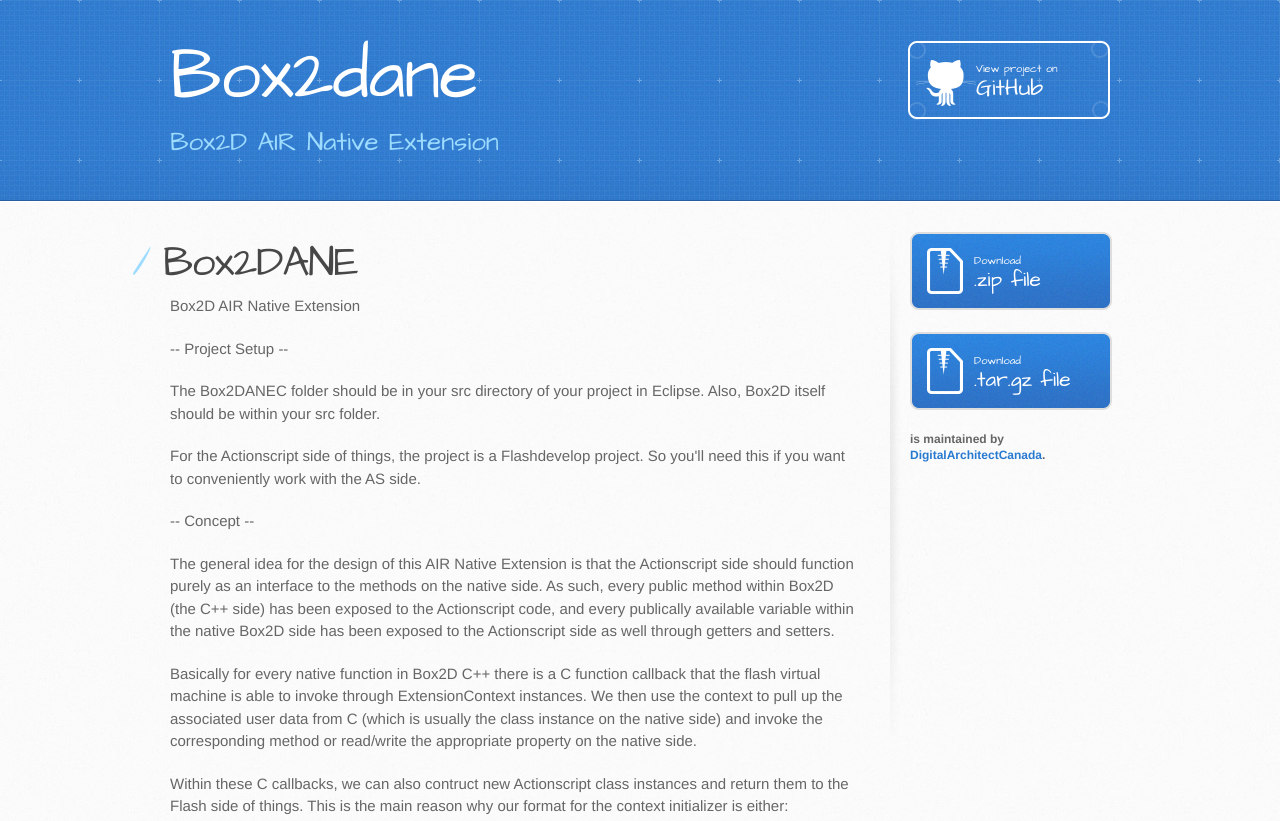
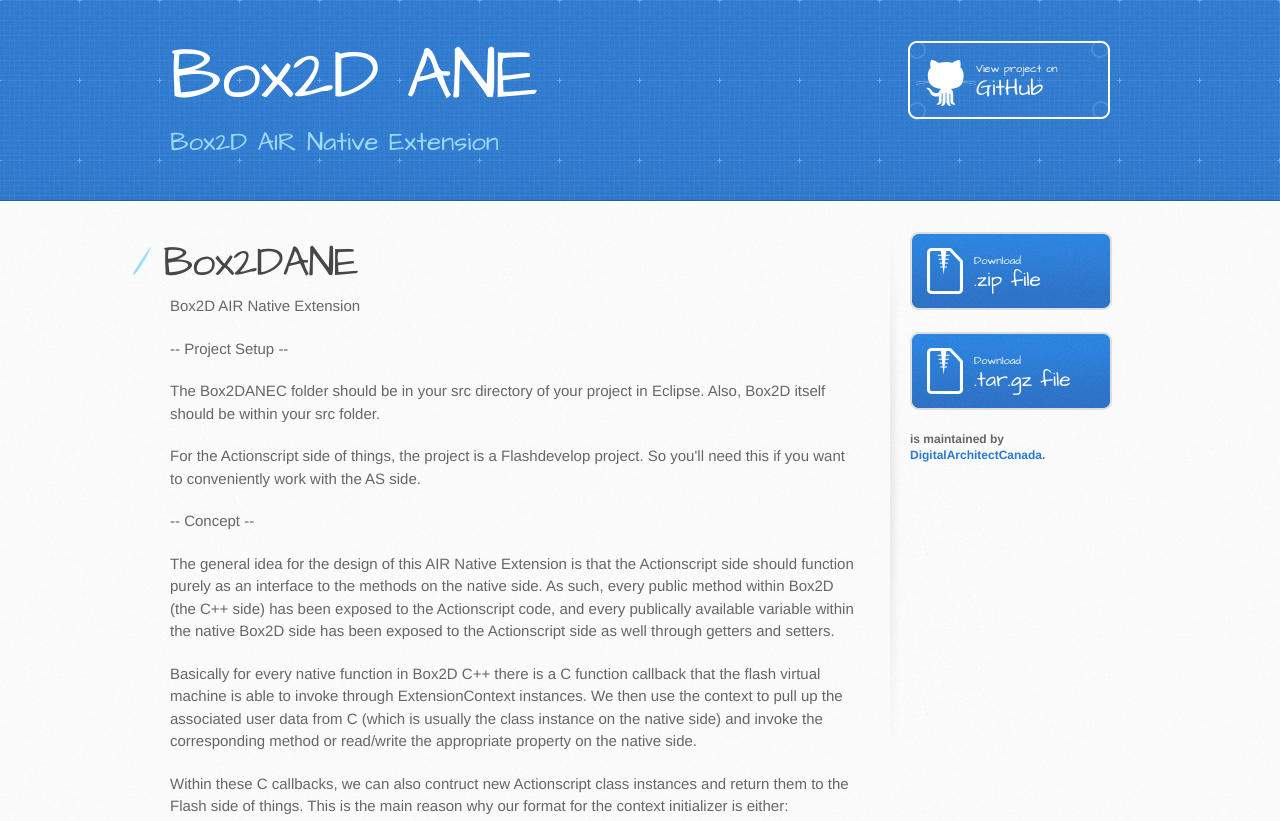
Before and after one commit to jiachenlee/Box2DANE, a plain HTML site: page index.html in a window 1280 px wide. Shown: the top 821 px of the page. Drawn offline with Linux system fonts and the light colour scheme.

Commit message:
Update gh-pages

```diff
--- a/index.html
+++ b/index.html
@@ -19,7 +19,7 @@
   <body>
     <header>
       <div class="inner">
-        <h1>Box2dane</h1>
+        <h1>Box2D ANE</h1>
         <h2>Box2D AIR Native Extension</h2>
         <a href="https://github.com/DigitalArchitectCanada/Box2DANE" class="button"><small>View project on</small>GitHub</a>
       </div>
```
